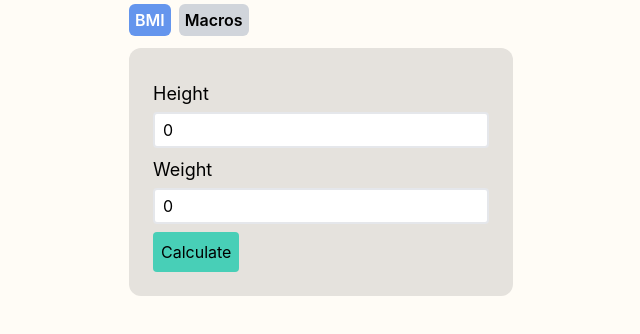
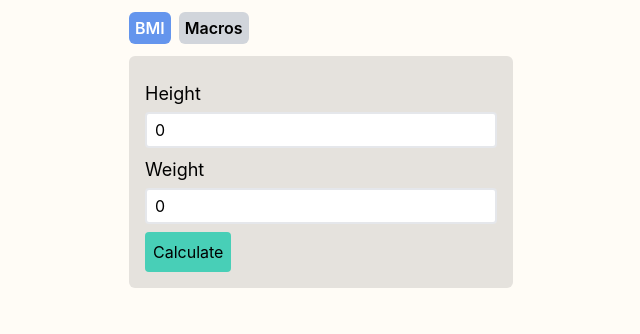
Before and after one commit to Klaymant/nutrimate, a React (Create React App) app: page /bmi in a window 1280 px wide. Shown: the top 334 px of the page, without its empty margins (319-959 px from the left). Built offline with nearby package versions, Linux system fonts and the light colour scheme.

Commit message:
Reduced padding and border-radius

```diff
--- a/src/App.tsx
+++ b/src/App.tsx
@@ -11,11 +11,11 @@ const App = () => {
         <BrowserRouter>
           <div className="flex justify-center mb-8">
             <div className="w-full mx-4 sm:w-96">
-              <nav className="mt-2 font-semibold">
+              <nav className="mt-4 font-semibold">
                 <Menu />
               </nav>
 
-              <section className="rounded-xl bg-background-dark mt-4 p-4">
+              <section className="rounded-md bg-background-dark mt-4 p-2">
                 <Routes>
                   {routes.map((route, index) => <Route key={index} {...route} />)}
                 </Routes>
```
